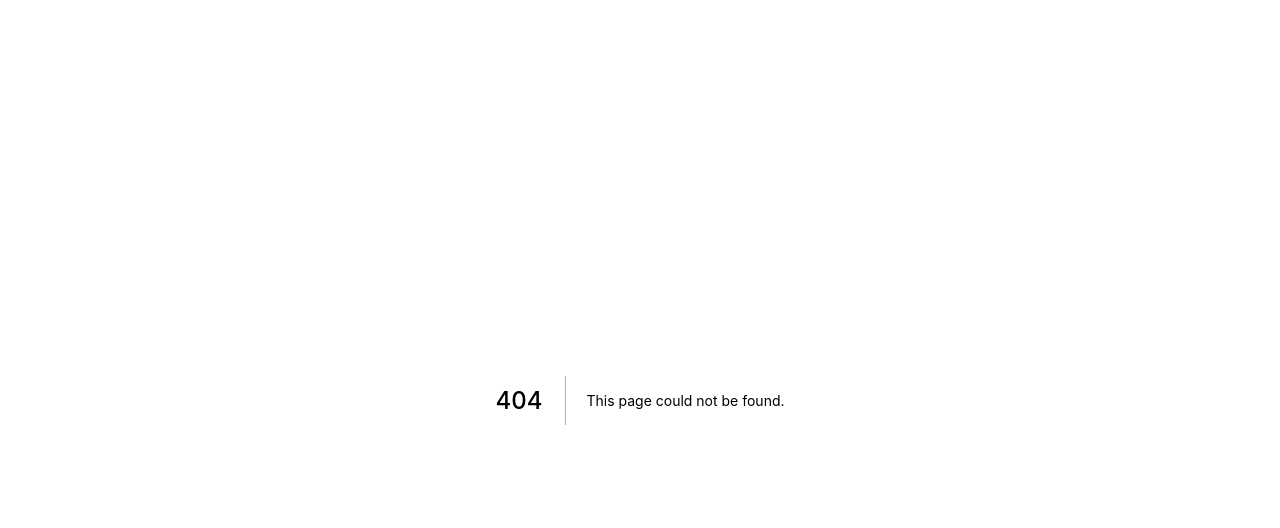
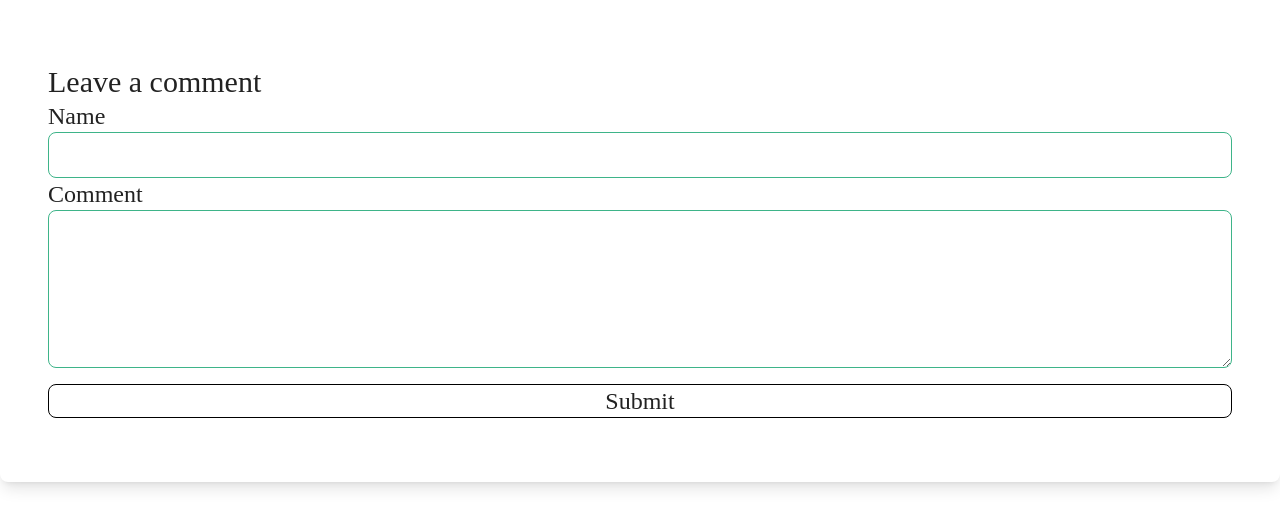
Before and after one commit to l3luescreen/blognil, a Next.js app: page /components/CommentCard in a window 1280 px wide. Before the commit this address had no page. Shown: the top 528 px of the page. Built offline with nearby package versions, Linux system fonts and the light colour scheme; a web font is replaced by a local one.

Commit message:
Add comment UI and Add comment feature

```diff
--- /dev/null
+++ b/pages/components/CommentCard.tsx
@@ -0,0 +1,73 @@
+import Image from 'next/image'
+import { useEffect, useState } from 'react'
+import type { Comment } from '../../Types/wordpress'
+
+import CommentForm from './CommentForm'
+
+import dayjs from 'dayjs'
+
+const axios = require('axios')
+
+interface Props {
+    postId?: number
+    comments?: Comment[]
+}
+
+const CommentCard: React.FC<Props> = props => {
+    const [comments, setComments] = useState<Comment[]>()
+    useEffect(() => {
+        setComments(props.comments)
+    }, [props.comments])
+
+    const createMarkup = (content: string | undefined) => {
+        if (content) {
+            return { __html: content }
+        }
+    }
+
+    const dateFormat = (date: string | undefined) => {
+        if (date) {
+            return dayjs(date).format('DD/MM/YYYY')
+        }
+    }
+
+    return (
+        <>
+            <CommentForm postId={props.postId} />
+            {comments?.map((item: Comment, id: number) => {
+                return (
+                    <div
+                        key={id}
+                        className="card text-normal-dark my-12 p-7 flex flex-col min-w-full"
+                    >
+                        <div>
+                            <div className="text-3xl flex items-baseline">
+                                <div className="relative h-12 w-12 overflow-hidden rounded-full mx-4">
+                                    <Image
+                                        className="relative"
+                                        src={item.author_avatar_urls[96]}
+                                        alt={item.author_name}
+                                        layout="fill"
+                                        objectFit="cover"
+                                        objectPosition="50% 50%"
+                                    />
+                                </div>
+                                <span className="relative my-auto">{item.author_name}</span>
+                            </div>
+                            <div
+                                className="text-xl p-4"
+                                dangerouslySetInnerHTML={createMarkup(item.content.rendered)}
+                            />
+                        </div>
+                        <div>
+                            <hr />
+                            <div className="text-m my-2">{dateFormat(item.date)}</div>
+                        </div>
+                    </div>
+                )
+            })}
+        </>
+    )
+}
+
+export default CommentCard
--- /dev/null
+++ b/pages/components/CommentForm.tsx
@@ -0,0 +1,111 @@
+import { FormEventHandler, useEffect, useState } from 'react'
+
+const axios = require('axios')
+
+interface Props {
+    postId?: number
+}
+
+const CommentForm: React.FC<Props> = props => {
+    const [name, setName] = useState<string>('')
+    const [comment, setComment] = useState<string>('')
+    const [formAllowed, setFormallowed] = useState(false)
+    const [errorMsg, setErrorMsg] = useState<string>('')
+
+    const payload = {
+        params: {
+            post: props.postId,
+            author_name: name,
+            content: comment
+        },
+        headers: {
+            Authorization: process.env.NEXT_PUBLIC_AUTHORIZATION
+        }
+    }
+
+    const onSubmit = async () => {
+        console.log(payload)
+        try {
+            await axios.post(
+                `${process.env.NEXT_PUBLIC_API_ENDPOINT}/comments`,
+                {
+                    post: props.postId,
+                    author_name: name,
+                    content: comment
+                },
+                {
+                    headers: {
+                        Authorization: process.env.NEXT_PUBLIC_AUTHORIZATION
+                    }
+                }
+            )
+            setComment('')
+            setFormallowed(false)
+        } catch (error: any) {
+            console.log(error)
+            setErrorMsg('Something went wrong!')
+        }
+    }
+
+    useEffect(() => {
+        if (name && comment) {
+            setFormallowed(true)
+        } else {
+            setFormallowed(false)
+        }
+    }, [name, comment])
+
+    const handleNameChange: FormEventHandler<HTMLInputElement> = event => {
+        const { value } = event.currentTarget
+        setName(value)
+    }
+
+    const handleCommenthange: FormEventHandler<HTMLTextAreaElement> = event => {
+        const { value } = event.currentTarget
+        setComment(value)
+    }
+
+    return (
+        <div className="card flex flex-col justify-around p-12 text-normal-dark my-4">
+            <span className="text-3xl">Leave a comment</span>
+            {errorMsg && <span className="text-red-500">{errorMsg}</span>}
+            <label className="text-2xl" htmlFor="name">
+                Name
+            </label>
+            <input
+                className="border border-mint rounded-lg p-2 text-lg"
+                type="text"
+                autoComplete="name"
+                required
+                value={name}
+                onInput={handleNameChange}
+            />
+
+            <label className="text-2xl" htmlFor="comment">
+                Comment
+            </label>
+            <textarea
+                className="border border-mint rounded-lg p-2 text-lg"
+                name="comment"
+                id="comment"
+                cols={30}
+                rows={5}
+                autoComplete="comment"
+                required
+                value={comment}
+                onInput={handleCommenthange}
+            ></textarea>
+            <button
+                className="border border-mint rounded-lg text-2xl my-4 disabled:border-black disabled:cursor-not-allowed duration-500"
+                type="submit"
+                value="Submit"
+                onClick={onSubmit}
+                disabled={!formAllowed}
+            >
+                Submit
+            </button>
+        </div>
+    )
+}
+
+export default CommentForm
--- /dev/null
+++ b/pages/components/Comments.tsx
@@ -0,0 +1,46 @@
+import { useEffect, useState } from 'react'
+import { Comment } from '../../Types/wordpress'
+
+import CommentCard from './CommentCard'
+
+const axios = require('axios')
+
+interface Props {
+    postId?: number
+}
+
+interface AxiosResult {
+    data: Comment[]
+}
+
+const Comments: React.FC<Props> = props => {
+    const [comments, setComments] = useState<Comment[]>()
+    const payload = {
+        params: {
+            per_page: 100,
+            post: props.postId
+        },
+        headers: {
+            Authorization: process.env.NEXT_PUBLIC_AUTHORIZATION
+        }
+    }
+    useEffect(() => {
+        axios
+            .get(`${process.env.NEXT_PUBLIC_API_ENDPOINT}/comments`, payload)
+            .then((commentResult: AxiosResult) => {
+                setComments(commentResult.data)
+            })
+            .catch((error: any) => console.error(error))
+    }, [props.postId, comments])
+
+    return (
+        <div className="card flex flex-col justify-around p-12 text-normal-dark my-4">
+            <span className="text-5xl text-center">{comments?.length} Comments</span>
+            <div className="flex flex-col justify-around p-24 text-normal-dark">
+                <CommentCard comments={comments} postId={props.postId} />
+            </div>
+        </div>
+    )
+}
+
+export default Comments
```
